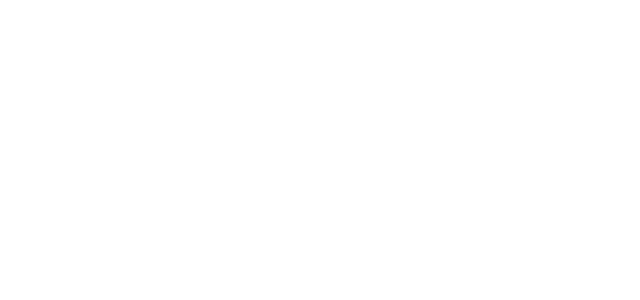
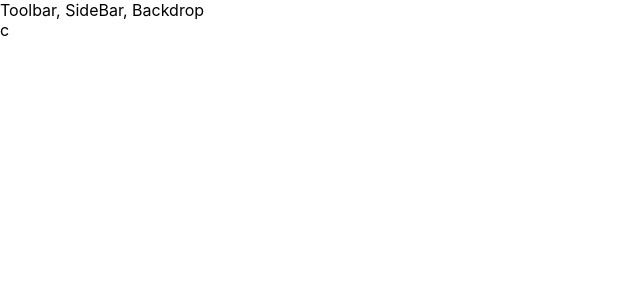
Before and after one commit to reymillenium/udemy_reactjs_burger_builder, a React (Create React App) app: page / in a window 1280 px wide. Shown: the top 300 px of the page, without its empty margins (0-640 px from the left). Built offline with nearby package versions, Linux system fonts and the light colour scheme.

Commit message:
Added the Layout component. Added the hoc Auxiliary. Mod index.htm and the App component

```diff
--- a/public/index.html
+++ b/public/index.html
@@ -25,7 +25,7 @@
       Learn how to configure a non-root public URL by running `npm run build`.
     -->
     <link href="https://fonts.googleapis.com/css2?family=Open+Sans:wght@400;700&display=swap" rel="stylesheet">
-    <title>BurgerBuilder</title>
+    <title>Burger Builder</title>
   </head>
   <body>
     <noscript>You need to enable JavaScript to run this app.</noscript>
--- a/src/App.js
+++ b/src/App.js
@@ -1,13 +1,19 @@
-import React from 'react';
+import React, {Component} from 'react';
 // import './App.css';
+import Layout from './components/Layout/Layout';
 
-function App() {
-    return (
-        // <div className="App">
-        <div>
 
-        </div>
-    );
+class App extends Component {
+
+    render() {
+        return (
+            // <div>
+            <Layout>c
+
+            </Layout>
+            // </div>
+        );
+    }
 }
 
 export default App;
--- /dev/null
+++ b/src/components/Layout/Layout.js
@@ -0,0 +1,13 @@
+import React from "react";
+import Auxiliary from './../../hoc/Auxiliary';
+
+const layout = (props) => (
+    <Auxiliary>
+        <div>Toolbar, SideBar, Backdrop</div>
+        <main>
+            {props.children}
+        </main>
+    </Auxiliary>
+);
+
+export default layout;
--- /dev/null
+++ b/src/hoc/Auxiliary.js
@@ -0,0 +1,3 @@
+const auxiliary = (props) => props.children
+
+export default auxiliary;
```
